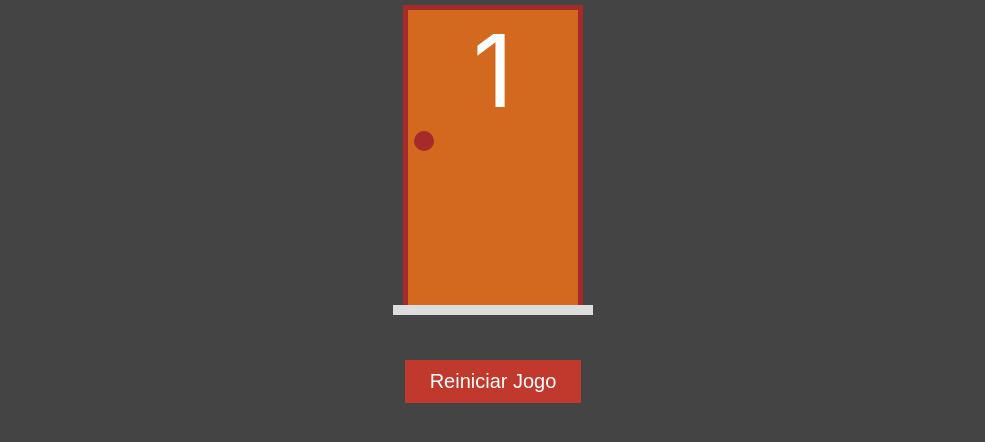
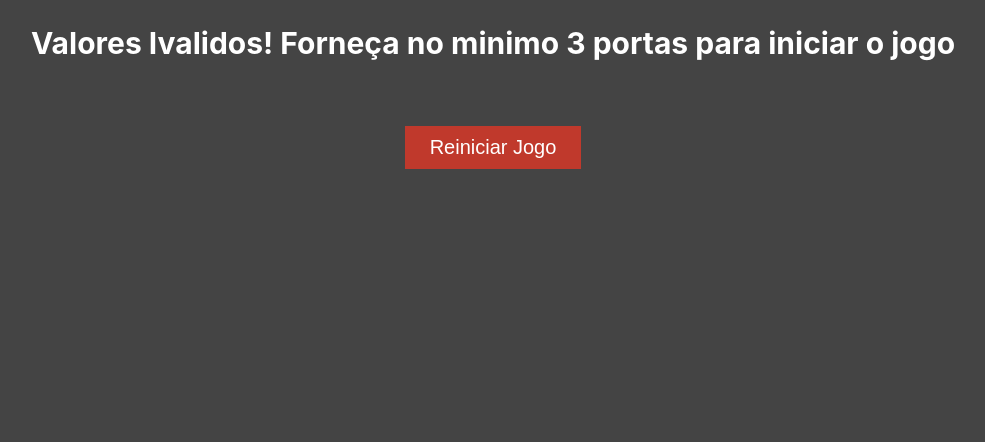
Before and after one commit to fabriciofcastro/Projeto-ache-o-presente, a Next.js app: page /jogo/1/1 in a window 1280 px wide. Shown: the top 442 px of the page, without its empty margins (147-1132 px from the left). Built offline with nearby package versions, Linux system fonts and the light colour scheme.

Commit message:
Ajustado seleções de Portas

```diff
--- a/pages/jogo/[portas]/[temPresente].tsx
+++ b/pages/jogo/[portas]/[temPresente].tsx
@@ -11,6 +11,18 @@ import { useRouter } from "next/router"
 export default function Jogo() {
     const router = useRouter()
     const [portas, setPortas] = useState( [])
+    const [valido, setValido] = useState(false)
+
+    useEffect(() => {
+        const portas = +router.query.postas
+        const temPresente = +router.query.temPresente
+
+        const qtdaPortasValida = portas >= 3 && portas <= 100
+        const temPresenteValido = temPresente >= 1 && temPresente <= portas
+
+        setValido(qtdaPortasValida && temPresenteValido)
+
+    }, [portas])
 
       useEffect(() => {
         const qtdPortas = +router.query.portas
@@ -30,7 +42,12 @@ export default function Jogo() {
     return (
         <div className={styles.div_global} id={stylesJogo.jogo} >
           <div className={stylesJogo.portas}>
-              { renderizarPortas() }
+              { valido ?
+                  renderizarPortas() :
+                  <h2 style={{
+                    fontSize: "30px"
+                  }}>Valores Ivalidos! Forneça no minimo 3 portas para iniciar o jogo</h2>
+                }
           </div>
            <div className={stylesJogo.botoes}>
               <Link href="/">
```
